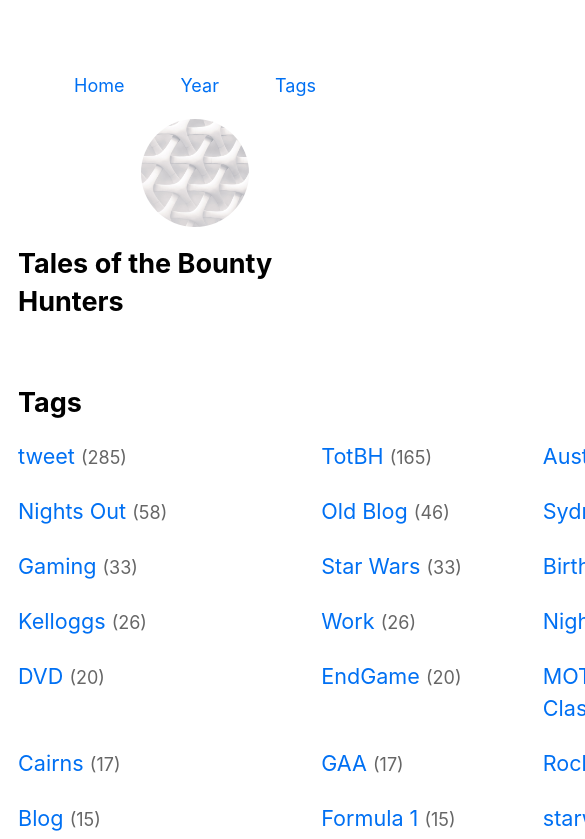
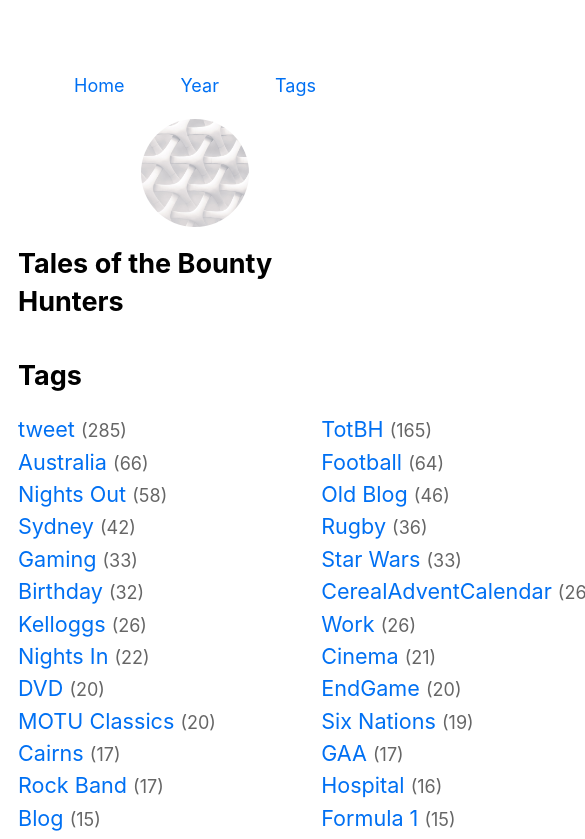
Before and after one commit to paddyfed/TalesOfTheBountyHunters, a Next.js app: page /tags in a window 390 px wide. Shown: the top 839 px of the page, 585 px wide, since content can reach past the window. Built offline with nearby package versions, Linux system fonts and the light colour scheme.

Commit message:
Tags and Years list is not very responsive Fixes #13

```diff
--- a/pages/tags/index.js
+++ b/pages/tags/index.js
@@ -20,14 +20,11 @@ export default function Home({ allTagsData }) {
             <Head>
                 <title>{siteTitle}</title>
             </Head>
-            <section className={utilStyles.headingMd}>
-                <h1></h1>
-            </section>
             <section className={`${utilStyles.headingMd} ${utilStyles.padding1px}`}>
                 <h2 className={utilStyles.headingLg}>Tags</h2>
-                <ul className={`${utilStyles.list} ${utilStyles.yearsList}`}>
+                <ul className={`${utilStyles.list} ${utilStyles.tagsList}`}>
                     {allTagsData.map((item, index) => {
-                        return <li className={utilStyles.listItem} key={index}><Link href={`/tags/${item[0]}`}>{item[0]}</Link> <small className={utilStyles.lightText}>({item[1]})</small></li>
+                        return <li key={index}><Link href={`/tags/${item[0]}`}>{item[0]}</Link> <small className={utilStyles.lightText}>({item[1]})</small></li>
                     })}
                 </ul>
 
--- a/pages/year/index.js
+++ b/pages/year/index.js
@@ -38,9 +38,6 @@ export default function Home({ minYear, maxYear }) {
             <Head>
                 <title>{siteTitle}</title>
             </Head>
-            <section className={utilStyles.headingMd}>
-                <h1></h1>
-            </section>
             <section className={`${utilStyles.headingMd} ${utilStyles.padding1px}`}>
                 <h2 className={utilStyles.headingLg}>Years</h2>
                 <ul className={`${utilStyles.list} ${utilStyles.yearsList}`}>
--- a/styles/utils.module.css
+++ b/styles/utils.module.css
@@ -59,7 +59,13 @@
 
 .yearsList {
   display: grid;
-  grid-template-columns: 1fr 1fr 1fr 1fr;
+  grid-template-columns: 1fr 1fr 1fr;
+  gap: 0 .5em;
+}
+
+.tagsList {
+  display: grid;
+  grid-template-columns: 1fr 1fr;
   gap: 0 .5em;
 }
 
```
